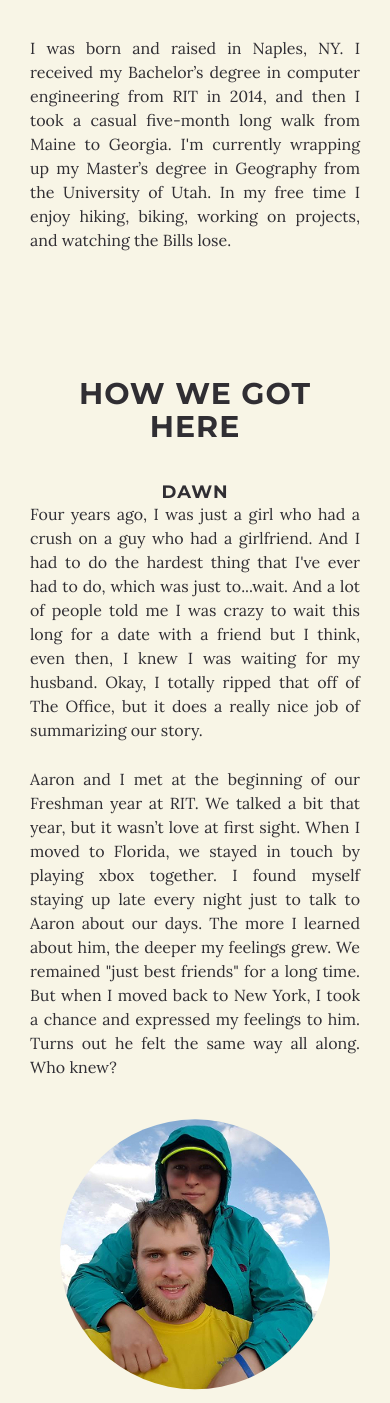
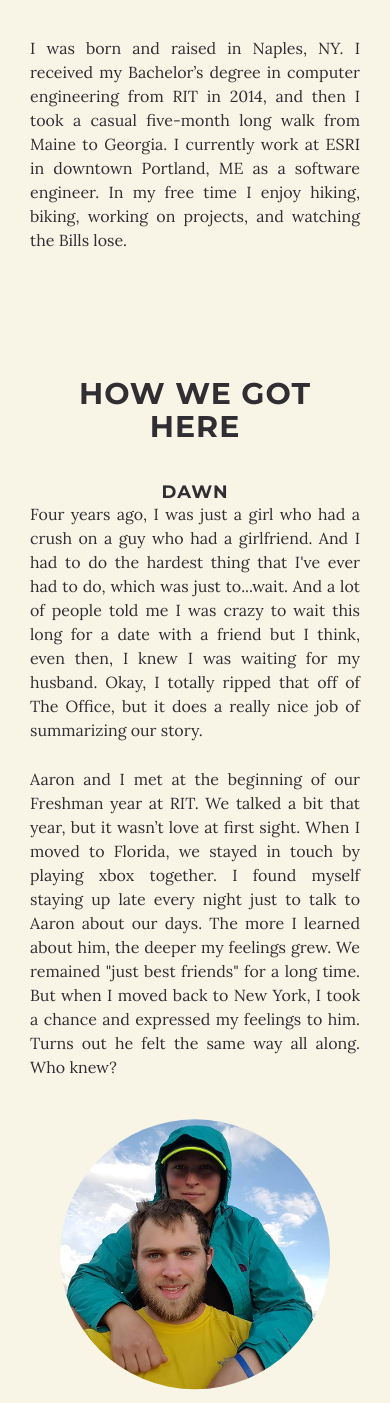
Before and after one commit to apulverizer/wedding-website, a Flask app: page / in a window 390 px wide; the page is wider, and only the part inside the window is pictured. Shown: the part 1276-2679 px from the top of that part. Run offline with Flask 2, Linux system fonts and the light colour scheme; the visitor is signed in with stand-in values (Sample User, id 1); some libraries are stand-ins or nearby versions.

Commit message:
added more faqs

```diff
--- a/templates/index.html
+++ b/templates/index.html
@@ -58,9 +58,6 @@
                         <a class="page-scroll" href="#travel">Travel</a>
                     </li>
                     <li>
-                        <a class="page-scroll" href="#activities">Activities</a>
-                    </li>
-                    <li>
                         <a class="page-scroll" href="#faq">FAQ</a>
                     </li>
                     <li>
@@ -98,14 +95,14 @@
                         <div class="row">
                            <div class="col-md-4">
                                 <h3 class="name">Dawn</h3>
-                                <p>I was born and raised in Central New York. I began my college education at RIT where I met Aaron, and finished my Bachelor's degree at SUNY Brockport. I'm eagerly awaiting our new adventures in Maine. I enjoy the outdoors, not wearing pants, obsessing over our rescue dog, listening to sad white girl music, yelling at video games, and general cheeky shenanigans.
+                                <p>I was born and raised in Central New York. I began my college education at RIT where I met Aaron, and finished my Bachelor's degree at SUNY Brockport. I'm eagerly awaiting our new adventures in Maine. I enjoy the outdoors, not wearing pants, obsessing over our rescue dogs, listening to sad white girl music, yelling at video games, and general cheeky shenanigans.
                             </div>
                             <div class="col-md-4">
-                                <img src="{{ url_for('static',filename='img/usbest.jpg') }}" class="img-round"/>
+                                <img src="{{ url_for('static',filename='img/us6.jpg') }}" class="img-round"/>
                             </div>
                             <div class="col-md-4">
                                 <h3 class="name">Aaron</h3>
-                                <p>I was born and raised in Naples, NY. I received my Bachelor’s degree in computer engineering from RIT in 2014, and then I took a casual five-month long walk from Maine to Georgia. I'm currently wrapping up my Master’s degree in Geography from the University of Utah. In my free time I enjoy hiking, biking, working on projects, and watching the Bills lose.
+                                <p>I was born and raised in Naples, NY. I received my Bachelor’s degree in computer engineering from RIT in 2014, and then I took a casual five-month long walk from Maine to Georgia. I currently work at ESRI in downtown Portland, ME as a software engineer. In my free time I enjoy hiking, biking, working on projects, and watching the Bills lose.
                             </div>
                         </div>
                     </div>
@@ -194,7 +191,7 @@
                         </div>
                     </div>
                     <div class="col-md-4 col-md-pull-2">
-                        <p>Ben aka "Kerk" is my younger brother. He shares my thirst for adventure and ability to adapt to changes in plans. However, Kerk’s trips are cursed or something, so if he tries to convince you to join him on a pre-wedding hike, I’d decline. Kerk is wrapping up his final year at WPI where he studies Biomedical engineering. He enjoys traveling, hiking, playing games, and building cool things.
+                        <p>Ben aka "Kerk" is my younger brother. He shares my thirst for adventure and ability to adapt to changes in plans. However, Kerk’s trips are cursed or something, so if he tries to convince you to join him on a pre-wedding hike, I’d decline. Kerk's next big adventure involves his move to Denver, Colorado where he'll begin grad school. He enjoys traveling, hiking, playing games, and building cool things.
                     </div>
                 </div>
 
@@ -233,7 +230,7 @@
                         </div>
                     </div>
                     <div class="col-md-4">
-                        <p>I bet Brionna doesn’t even remember when we first met. She was a baby, so I guess I’ll give her a pass. I had the honor of getting to watch Brionna grow into a confident, driven and absolutely hilarious young woman, when I lived with my aunt and uncle in Florida. She is a sophomore in high school whose self-described interests include: offensive jokes, spongebob memes, conspiracy theories, and reading.
+                        <p>I bet Brionna doesn’t even remember when we first met. She was a baby, so I guess I’ll give her a pass. I had the honor of getting to watch Brionna grow into a confident, driven and absolutely hilarious young woman, when I lived with my aunt and uncle in Florida. She is a Junior in high school whose self-described interests include: offensive jokes, spongebob memes, conspiracy theories, and reading.
                     </div>
                     <div class="col-md-2  col-md-push-4">
                         <div class="row">
@@ -244,7 +241,7 @@
                         </div>
                     </div>
                     <div class="col-md-4 col-md-pull-2">
-                        <p>Ryan is actually Dawn’s younger cousin, who I first met in 2013 after years of playing xbox together. Since then we've gone on some cool adventures and I look forward to many more. Ryan is in the 8th grade. He enjoys hockey, video games, and spending time with friends and family. In addition to Ryan’s title as Groomsman, he will also be the “Keeper of the Dogs” for Dacks and Lukka, a role he’s pretty excited about.
+                        <p>Ryan is actually Dawn’s younger cousin, but we've had years to bond over our shared interests and have built our own friendship.  Ryan is an incoming Freshman, who is passionate about hockey and hopes to gain acceptance to the Air Force Academy when he's done with high school. In addition to his title as Groomsman, he will also be the “Keeper of the Dogs” for Lukka and Dacks.
                     </div>
                 </div>
 
@@ -259,18 +256,18 @@
                             </div>
                         </div>
                         <div class="col-md-4">
-                            <p>Dacks is our kelpie border-collie that we adopted in the summer of 2015. He is a cheese connoisseur who is passionate about tennis balls. In the future he hopes to take his <a href="https://www.instagram.com/dacksthedog/">instragram</a> game to the next level with a career in modelling. In his free time he enjoys hiking, kayaking, taking up the entire bed, looking sad in order to acquire pity cheese, and cuddling up next to his Lambchop.
+                            <p>Dacks is our kelpie border-collie that we adopted in the summer of 2015. He is a cheese connoisseur who is passionate about tennis balls. In the future he hopes to take his <a href="https://www.instagram.com/dacksthedog/">instragram</a> game to the next level with a career in modelling. In his free time he enjoys hiking, kayaking, taking up the entire bed, looking sad in order to acquire pity cheese, and cuddling up between his mom and dad.
                         </div>
                         <div class="col-md-2 col-md-push-4">
                             <div class="row">
-                                <img src="{{ url_for('static',filename='img/Lukka.jpg') }}" class="img-round-small"/>
+                                <img src="{{ url_for('static',filename='img/Lukka2.jpg') }}" class="img-round-small"/>
                             </div>
                             <div class="row">
                                 <h5 class="party-name">Lukka: Co-Best Dog</h5>
                             </div>
                         </div>
                         <div class="col-md-4 col-md-pull-2">
-                            <p>Lukka is our kelpie heeler mix that we adopted after moving to Maine in January 2017. She is a very active dog who loves to play fetch with her tennis balls. She is a top-notch soccer goalie and loves to run. She also enjoys hiking, licking, and pacing around the house. In the future she looks to start hiking more with Aaron throughout Maine and New Hampshire.
+                            <p>Lukka is our kelpie heeler mix that we adopted after moving to Maine. Lukka is incredibly active and full of energy. She lives by the motto 'ball is life'. She is a top-notch soccer goalie and loves to show off her jumping skills. She enjoys hiking, kayaking, swimming and giving kisses. In her spare time, you'll find her playing ball, thinking about ball, longing for ball, dreaming about ball, and staring at ball.
                         </div>
                     </div>
                 </div>
@@ -368,21 +365,6 @@
         </div>
     </section>
 
-    <section id="activities" class="content-section text-center">
-        <div class="section-default white-section">
-            <div class="container">
-                <div class="col-lg-8 col-lg-offset-2">
-                    <div class="row">
-                        <div class="col-md-12">
-                            <h2>Activities</h2>
-                        </div>
-                    </div>
-                    <h4 class="h-coming-soon"> Details coming soon!<br>Please check back later.</h4>
-                </div>
-            </div>
-        </div>
-    </section>
-
     <section id="faq" class="content-section text-center">
         <div class="section-default white-section">
             <div class="container container-fluid">
@@ -429,7 +411,7 @@
                 </div>
                 <div class="row row-events-text faq-text">
                    <div class="col-md-6 col-md-offset-3">
-                   <a href="https://www.google.com/maps/place/Lake+Placid+Pub+%26+Brewery/@44.282926,-73.9834507,17z/data=!3m1!4b1!4m5!3m4!1s0x4ccae28ec0c20e27:0xe30891b9db0e254!8m2!3d44.282926!4d-73.981262">The Lake Placid Pub and Brewery</a>. Please mention the Jones/Pulver wedding when you arrive to get a braclet.
+                   <a href="https://www.google.com/maps/place/Lake+Placid+Pub+%26+Brewery/@44.282926,-73.9834507,17z/data=!3m1!4b1!4m5!3m4!1s0x4ccae28ec0c20e27:0xe30891b9db0e254!8m2!3d44.282926!4d-73.981262">The Lake Placid Pub and Brewery</a>. Please mention the Jones/Pulver wedding when you arrive to get a bracelet.
                     </div>
                 </div>
                 <div class="row row-events-header">
@@ -491,7 +473,7 @@
                 </div>
                 <div class="row row-events-text faq-text">
                    <div class="col-md-6 col-md-offset-3">
-                       We encourage everyone to take the weather and their comfort into account when choosing their outfits. The festivities are being held on the Loj lawn so we recommend wearing shoes you can navigate the terrain in. As far as what to wear, anything you feel fits the 'dressy-casual' category will likely be fine.
+                       We encourage everyone to take the weather and their comfort into account when choosing their outfits. The festivities are being held on the Loj lawn so we recommend wearing shoes you can comfortably navigate the terrain in. As far as what to wear, anything you feel fits the 'dressy-casual' category will likely be fine, but feel free to direct any questions or concerns our way.
                     </div>
                 </div>
                 <div class="row row-events-header">
@@ -501,7 +483,7 @@
                 </div>
                 <div class="row row-events-text faq-text">
                    <div class="col-md-6 col-md-offset-3">
-                       There will be snacks and platters available during the social hour followed by a Utica themed italian buffet for dinner.
+                       There will be snacks and platters available during the social hour followed by a Utica themed italian buffet for dinner. There is a line on the RSVP card for you to write down any food allergies or sensitivities, but you may also contact us directly with those concerns.
                     </div>
                 </div>
                 <div class="row row-events-header">
@@ -511,39 +493,17 @@
                 </div>
                 <div class="row row-events-text faq-text">
                    <div class="col-md-6 col-md-offset-3">
-                       There will be beer, wine coolers, hard cider, and wine at the reception. At the optional after-party at the Lake Placid Brewery,there will be an open-bar.
+                       There will be beer, wine coolers, hard cider, and wine at the reception. We are also hosting the optional after-party at the Lake Placid Pub & Brewery, where we'll have a full open bar.
                     </div>
                 </div>
                 <div class="row row-events-header">
                     <div class="col-md-6 col-md-offset-3">
-                       <h4 class="h-coming-soon">Where are you registered?</h4>
+                       <h4 class="h-coming-soon">Can I bring a guest?</h4>
                     </div>
                 </div>
                 <div class="row row-events-text faq-text">
                    <div class="col-md-6 col-md-offset-3">
-                       We are registered on <a href="https://www.amazon.com/wedding/aaron-pulver-dawn-jones-lake-placid-september-2017/registry/20D6SLIE5GZU4">Amazon.com</a>. For more information check out the <a href="#registry">registry section</a>.
-                    </div>
-                </div>
-                <div class="row row-events-text faq-text">
-                   <div class="col-md-6 col-md-offset-3">
-                    </div>
-                </div>
-                <div class="row row-events-header">
-                    <div class="col-md-6 col-md-offset-3">
-                       <h4 class="h-coming-soon">Are kids welcome?</h4>
-                    </div>
-                </div>
-                <div class="row row-events-text faq-text">
-                   <div class="col-md-6 col-md-offset-3">
-                    </div>
-                </div>
-                <div class="row row-events-header">
-                    <div class="col-md-6 col-md-offset-3">
-                       <h4 class="h-coming-soon">Can I bring a date?</h4>
-                    </div>
-                </div>
-                <div class="row row-events-text faq-text">
-                   <div class="col-md-6 col-md-offset-3">
+                       Unfortunately our dream venue has us capped at a guest-list of 55 people, including us. While we always wanted a smaller and more intimate wedding, we had no idea how difficult it would be to remain within that limit. Due to that constraint we ask that you take note of your rsvp card and the outter envelope for additional guest information. If you would like to bring a date, but have not been given an additional seat, please contact us to see what we can do. Please feel free to direct any questions or concerns our way as well.
                     </div>
                 </div>
                 <div class="row row-events-header">
@@ -553,6 +513,7 @@
                 </div>
                 <div class="row row-events-text faq-text">
                    <div class="col-md-6 col-md-offset-3">
+                       The RSVP deadline is September 1st, 2017.
                     </div>
                 </div>
                 <div class="row row-events-header">
@@ -562,6 +523,7 @@
                 </div>
                 <div class="row row-events-text faq-text">
                    <div class="col-md-6 col-md-offset-3">
+                        Please feel free work your way over to the wedding tent, grab a drink, and catch up with family and friends. There will be snacks and platters available to munch on and a few lawn games, like corn hole and kan jam, to play. You're also welcome to walk around the property and take in the beautiful heart lake during it's peak foliage week. We just ask that everyone keep in mind that other people will still be using the property, and that the Loj is only to be entered for use of their restrooms.
                     </div>
                 </div>
                 <div class="row row-events-header">
@@ -571,6 +533,7 @@
                 </div>
                 <div class="row row-events-text faq-text">
                    <div class="col-md-6 col-md-offset-3">
+                        We are allowed to play music, but the volume must be kept at a reasonable level for the other guests using the Heart Lake area. With that said, you are more than welcome to dance. We do plan to do most of our dancing at the after-party where we don't have to be so concerned with noise ordinances.
                     </div>
                 </div>
                 <div class="row row-events-header">
@@ -580,6 +543,7 @@
                 </div>
                 <div class="row row-events-text faq-text">
                     <div class="col-md-6 col-md-offset-3">
+                         During the ceremony we respectfully ask guests to refrain from using their phones, tablets or cameras. We will have a photographer at the ceremony and reception to capture all of the memorable moments, so we invite you to unplug, relax, and enjoy the day.
                     </div>
                 </div>
             </div>
@@ -589,16 +553,14 @@
     <section id="registry" class="content-section text-center">
         <div class="section-default white-section">
             <div class="container">
-                <div class="col-lg-8 col-lg-offset-2">
                     <div class="row">
                         <div class="col-md-12">
                             <h2>Registry</h2>
                         </div>
                     </div>
                     <div class="row">
-                        <div class="col-md-8 col-md-offset-2">
-                            We are registered on Amazon.com. You can find us by searching the wedding registries or by clicking <a href="https://www.amazon.com/wedding/aaron-pulver-dawn-jones-lake-placid-september-2017/registry/20D6SLIE5GZU4">this link</a>.
-                        </div>
+                        <div class="col-md-6 col-md-offset-3">
+                            Your presence is more than enough. We've found that in living together for nearly three years that we've gradually acquired most home-goods a new couple needs, but for all those who have asked for our registry information, we finally made one. We are registered on Amazon.com. You can find us by searching the wedding registries using either of our names or by clicking <a href="https://www.amazon.com/wedding/aaron-pulver-dawn-jones-lake-placid-september-2017/registry/20D6SLIE5GZU4">this link</a>.
                         </div>
                     </div>
             </div>
@@ -608,25 +570,20 @@
     <section id="contact" class="content-section text-center">
         <div class="section-default white-section">
             <div class="container">
-                <div class="col-lg-8 col-lg-offset-2">
                 <div class="row">
                     <div class="col-md-12">
                         <h2>Contact</h2>
                     </div>
                 </div>
                 <div class="row">
-                        <div class="col-md-4 center-text">
+                    <div class="col-md-4 col-md-offset-2 center-text">
                         Dawn Jones<br>
                         dawnmjones3@gmail.com
                     </div>
                     <div class="col-md-4 center-text">
-                            <br>
-                        </div>
-                        <div class="col-md-4 center-text">
                         Aaron Pulver<br>
-                            (585)-690-9803<br>
-                            aaron.t.pulver@gmail.com
-                        </div>
+                        aaron.t.pulver@gmail.com<br>
+                        (585)-690-9803
                     </div>
                 </div>
             </div>
```
Lines whose indentation alone changed are shown as unchanged.
